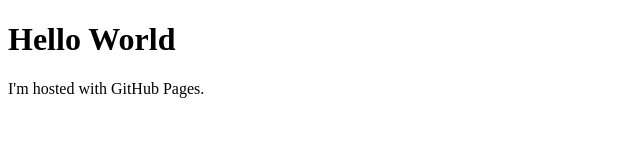
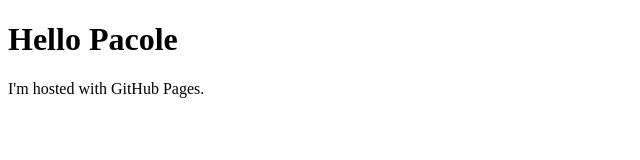
Before and after one commit to edlepaco/edlepaco.github.io, a plain HTML site: page index.html in a window 1280 px wide. Shown: the full height of the page, 0-640 px from the left. Drawn offline with Linux system fonts and the light colour scheme.

Commit message:
Update index.html
OK

```diff
--- a/index.html
+++ b/index.html
@@ -1,7 +1,7 @@
 <!DOCTYPE html>
 <html>
 <body>
-<h1>Hello World</h1>
+<h1>Hello Pacole</h1>
 <p>I'm hosted with GitHub Pages.</p>
 </body>
 </html>
```
